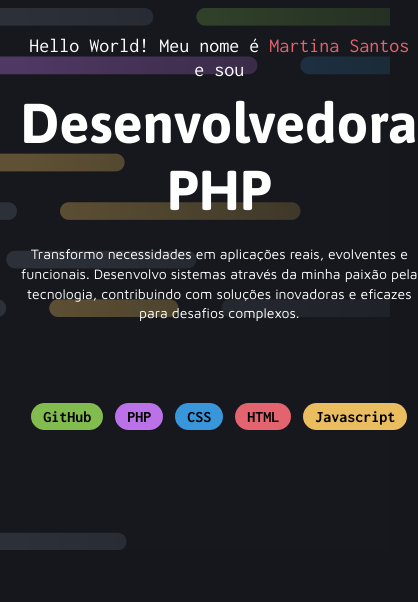
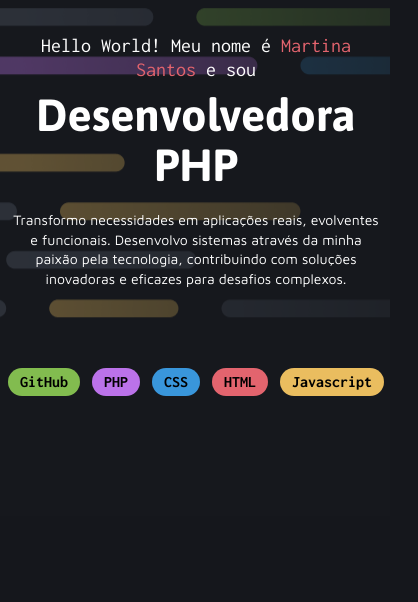
Before and after one commit to nicolasklivertdev/Portfolio-PHP, a plain HTML site: page index.html in a window 390 px wide. Shown: the part 242-844 px from the top of the page, 418 px wide, since content can reach past the window. Drawn offline with Linux system fonts and the light colour scheme.

Commit message:
Correção de bugs

```diff
--- a/styles.css
+++ b/styles.css
@@ -313,3 +313,14 @@ header {
         padding: 120px 20.375px;
     }
 }
+
+@media screen and (max-width: 450px) {
+    .intro {
+        padding: 120px 8px;
+    }
+
+    .title h1 {
+        font-size: 45px;
+        line-height: 50px;
+    }
+}
```
